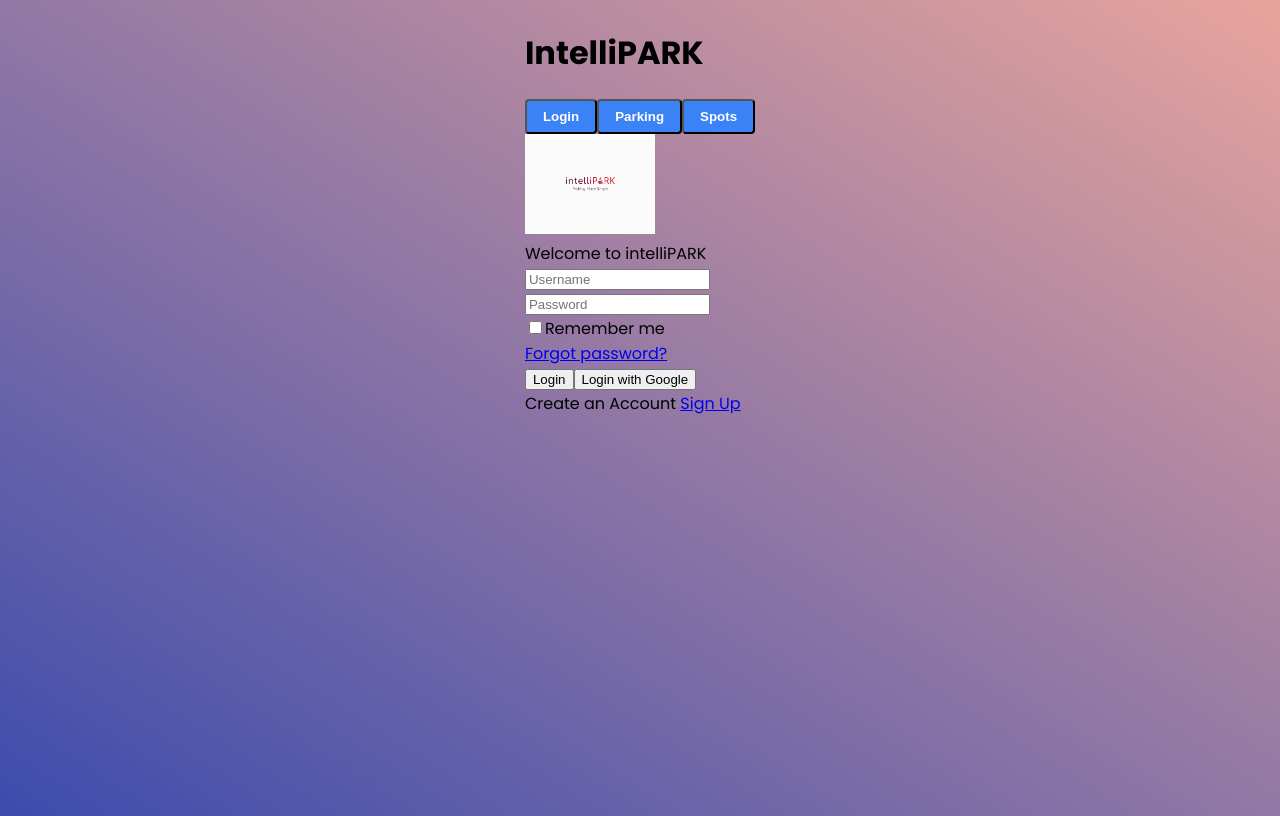
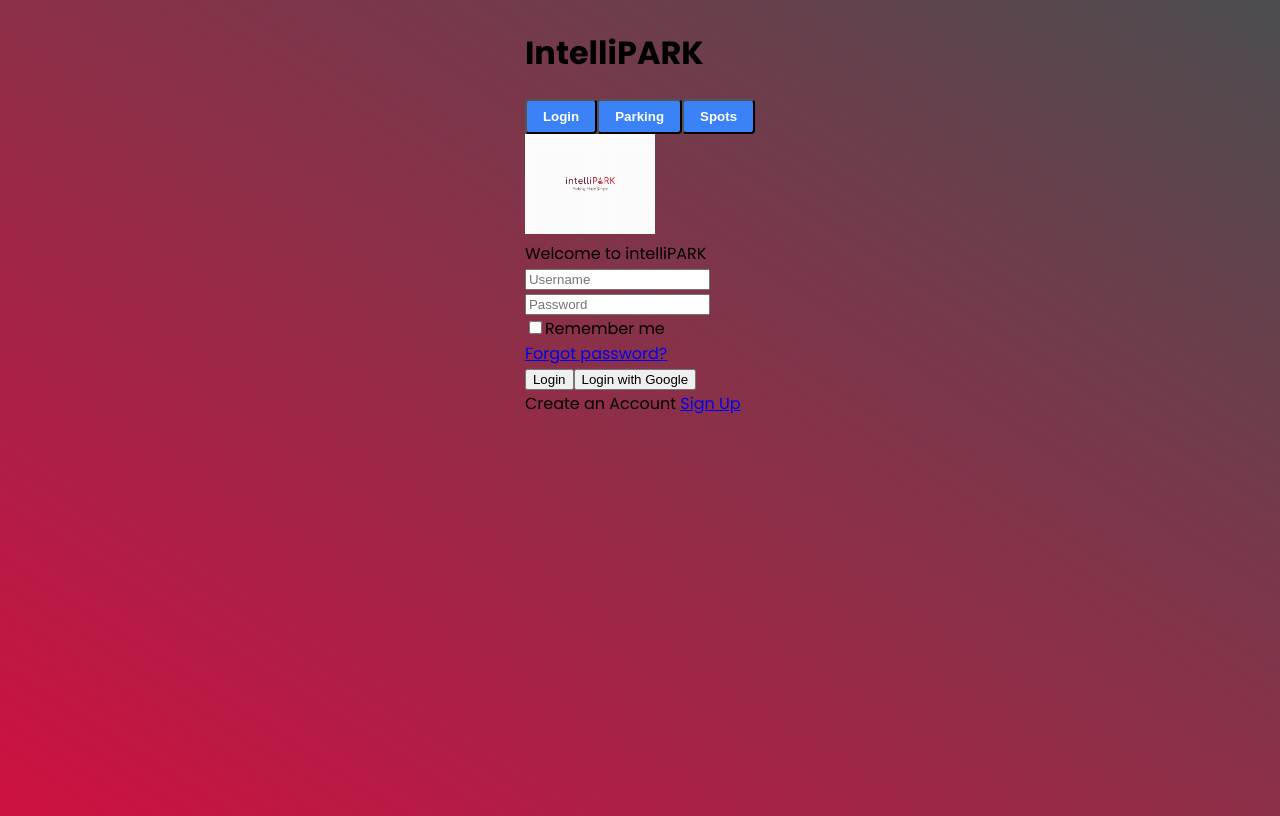
Before and after one commit to szwedk/intellipark_VSCODE, a Next.js app: page / in a window 1280 px wide. Built offline with nearby package versions, Linux system fonts and the light colour scheme; no server answers.

Commit message:
for kamil

```diff
--- a/src/styles/globals.css
+++ b/src/styles/globals.css
@@ -14,7 +14,7 @@ html{
 body {
     font-family: 'Poppins', sans-serif;
     min-height: 100vh;
-    background: linear-gradient(to bottom left, #E8A49C, #3C4CAD);
+    background: linear-gradient(to bottom left, #4B4D4F, #CE1141);
     display: flex;
     align-content: center !important;
     justify-content: center;
```
